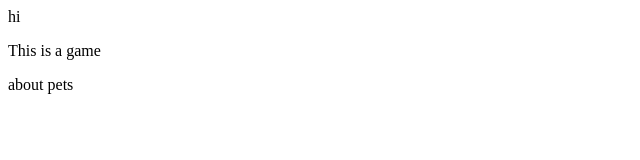
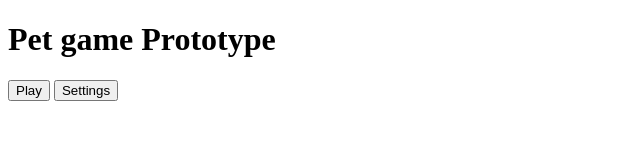
Before and after one commit to Arnisnaplayz/Tomodachi-browser, a plain HTML site: page index.html in a window 1280 px wide. Shown: the whole page, without its empty margins (0-640 px from the left). Drawn offline with Linux system fonts and the light colour scheme.

Commit message:
Update index.html
added a simple menu

```diff
--- a/index.html
+++ b/index.html
@@ -1,7 +1,17 @@
+<!DOCTYPE html>
+<html>
+<head>
+    <title>Pet Prototype</title>
+    <link rel="stylesheet" href="style.css">
+</head>
+<body>
+   <div id="start-screen">
+       <h1>Pet game Prototype</h1>
+       <div = "actions">
+       <button id="play">Play</button>
+       <button id="settings">Settings</button>
+        </div>
 
-<html>
-
-<p>hi</p>
-<p>This is a game</p>
-<p>about pets</p>
-</html>
+       <script>src="game.js"</script>
+       </body>
+       </html>
```
